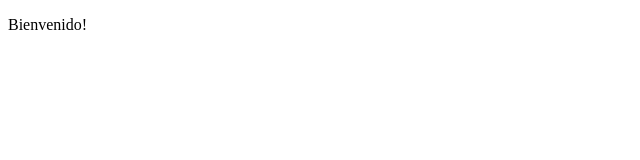
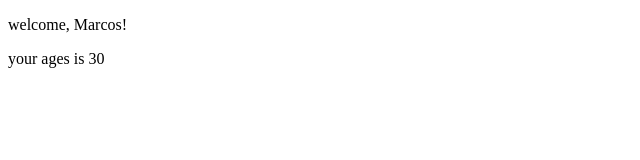
Before and after one commit to MarcosMarcoski/Ejercicios-React, a React (Vite) app in the folder vite-project/ejercicios/: page / in a window 1280 px wide. Shown: the top 160 px of the page, without its empty margins (0-640 px from the left). Built offline with nearby package versions, Linux system fonts and the light colour scheme.

Commit message:
ejercicio-18

```diff
--- a/vite-project/ejercicios/src/App.jsx
+++ b/vite-project/ejercicios/src/App.jsx
@@ -4,7 +4,10 @@ import { Welcome } from "./componentes/Welcome";
 export function App() {
   return (
     <div>
-      <Welcome/>
+      <Welcome
+       name={"Marcos"}
+       age={30}
+      />
 
     </div>
   );
--- a/vite-project/ejercicios/src/componentes/Welcome.jsx
+++ b/vite-project/ejercicios/src/componentes/Welcome.jsx
@@ -1,5 +1,8 @@
-
-
-export function Welcome ({name}) {
-    return (name ? <p>welcome, {name}!</p> : <p>Bienvenido!</p>)
+export function Welcome({ name, age }) {
+  return (
+    <div>
+      <p>welcome, {name}!</p>
+      <p>your ages is {age}</p>
+    </div>
+  );
 }
```
